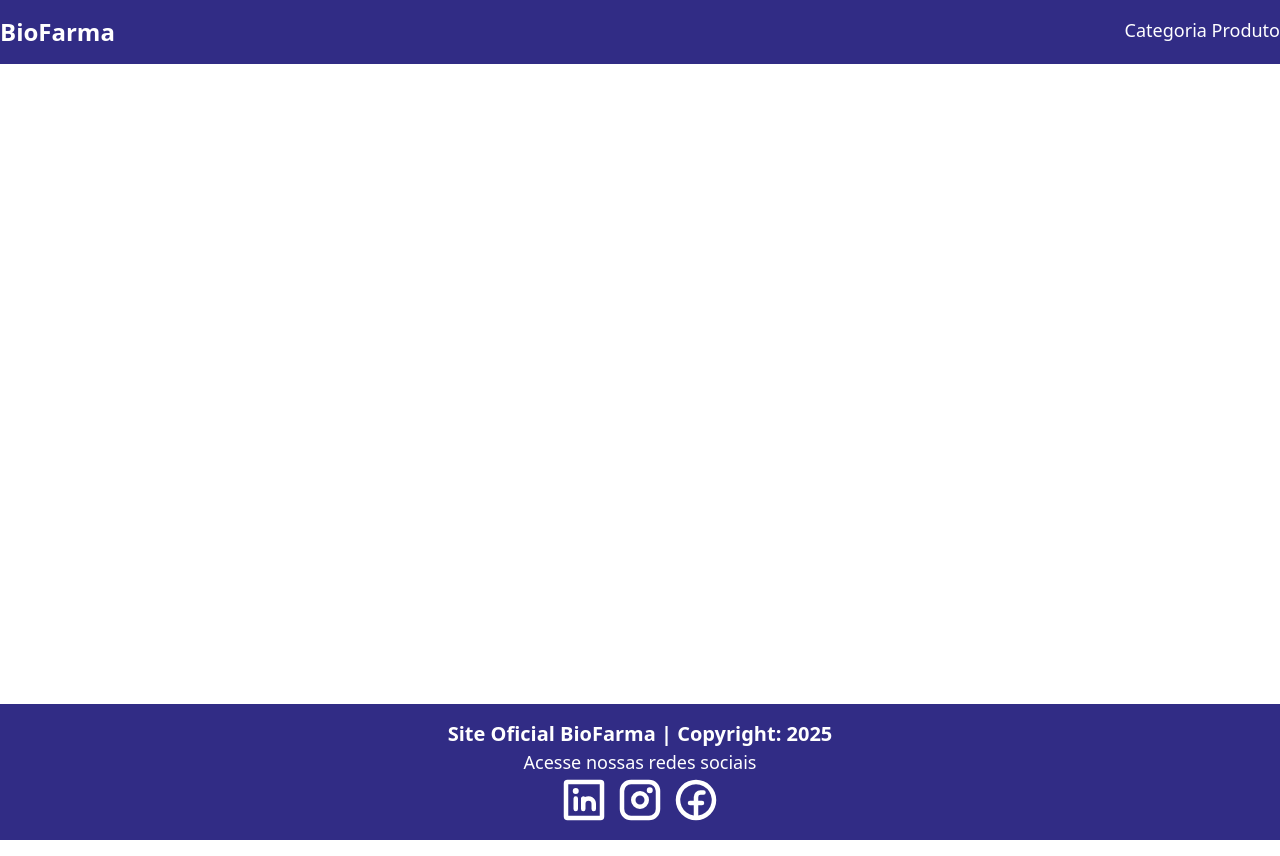
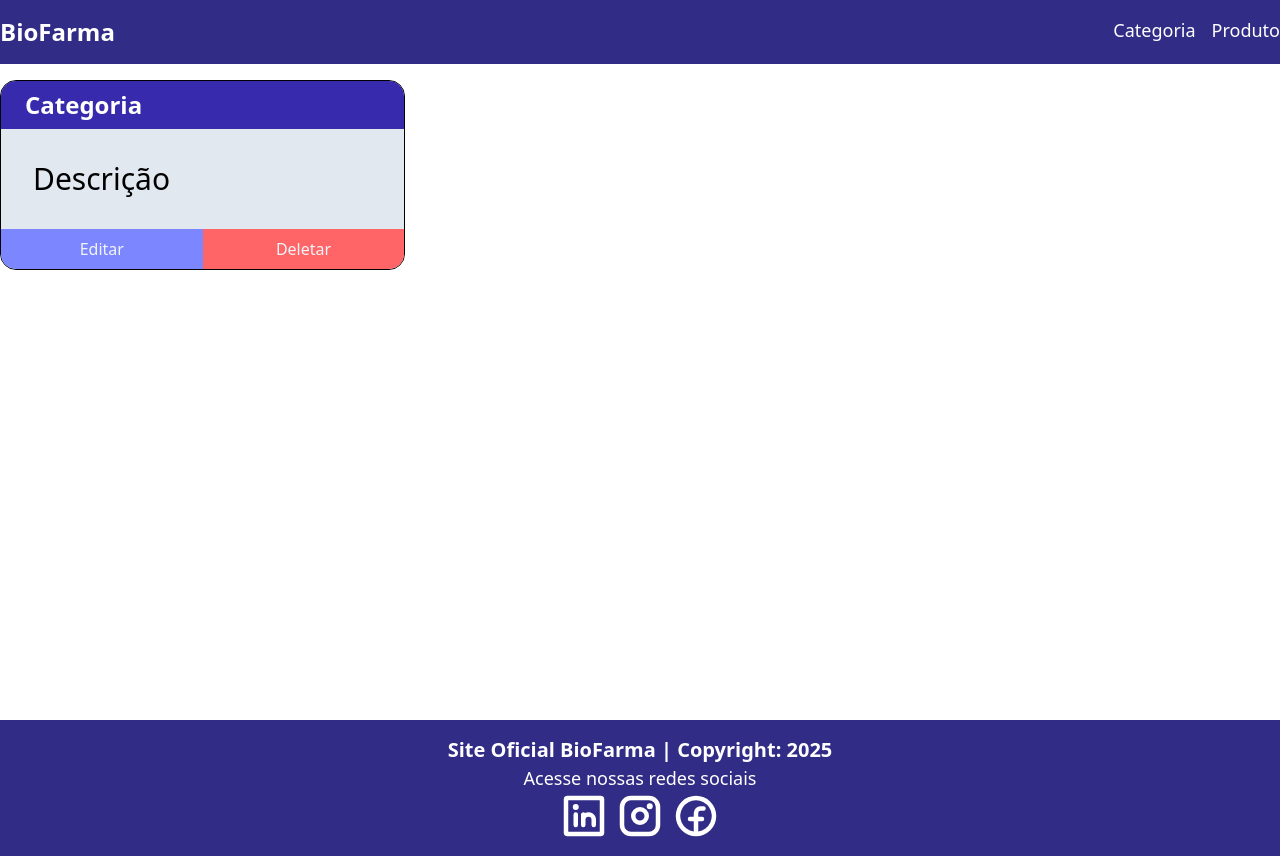
Before and after one commit to SamsJd/bio-farma-frontend, a React (Vite) app: page /categorias in a window 1280 px wide. Built offline with nearby package versions, Linux system fonts and the light colour scheme.

Commit message:
Componentes Categorias - Estilização

```diff
--- a/src/App.tsx
+++ b/src/App.tsx
@@ -2,6 +2,7 @@
 import Footer from './components/footer/Footer'
 import Navbar from './components/navbar/Navbar'
 import Home from './pages/home/Home'
+import ListaCategorias from './components/categorias/listacategorias/ListaCategorias'
 
 function App() {
   return (
@@ -12,6 +13,7 @@
           <Routes>
             <Route path="/" element={<Home />} />
             <Route path="/home" element={<Home />} />
+            <Route path="/categorias" element={<ListaCategorias />} />
           </Routes>
         </div>
         <Footer />
--- /dev/null
+++ b/src/components/categorias/cardcategorias/CardCategorias.tsx
@@ -0,0 +1,28 @@
+import { Link } from 'react-router-dom'
+
+function CardCategorias() {
+  return (
+    <div className='border flex flex-col rounded-2xl overflow-hidden justify-between'>
+      <header className='py-2 px-6 bg-indigo-800 text-white font-bold text-2xl'>
+        Categoria
+      </header>
+      <p className='p-8 text-3xl bg-slate-200 h-full'>Descrição</p>
+
+      <div className="flex">
+        <Link to=''
+          className='w-full text-slate-100 bg-indigo-400 hover:bg-indigo-800
+            flex items-center justify-center py-2'>
+          <button>Editar</button>
+        </Link>
+
+        <Link to='' className='text-slate-100 bg-red-400 hover:bg-red-700 w-full
+                              flex items-center justify-center'>
+          <button>Deletar</button>
+        </Link>
+      </div>
+
+    </div>
+  )
+}
+
+export default CardCategorias
--- /dev/null
+++ b/src/components/categorias/listacategorias/ListaCategorias.tsx
@@ -0,0 +1,18 @@
+import CardCategorias from "../cardcategorias/CardCategorias";
+
+function ListaCategorias() {
+
+  return (
+    <>
+      <div className="flex justify-center w-full my-4">
+        <div className="container flex flex-col">
+          <div className="grid grid-cols-1 md:grid-cols-2
+                          lg:grid-cols-3 gap-8">
+            <CardCategorias />
+          </div>
+        </div>
+      </div>
+    </>
+  )
+}
+export default ListaCategorias;
--- a/src/components/navbar/Navbar.tsx
+++ b/src/components/navbar/Navbar.tsx
@@ -10,7 +10,7 @@
           <Link to='/home' className="text-2xl font-bold">BioFarma</Link>
 
           <div className='flex gap-4'>
-            Categoria
+            <Link to='/categorias' className='hover:underline'>Categoria</Link>
             Produto
             {/* Perfil
             Sair */}
```
